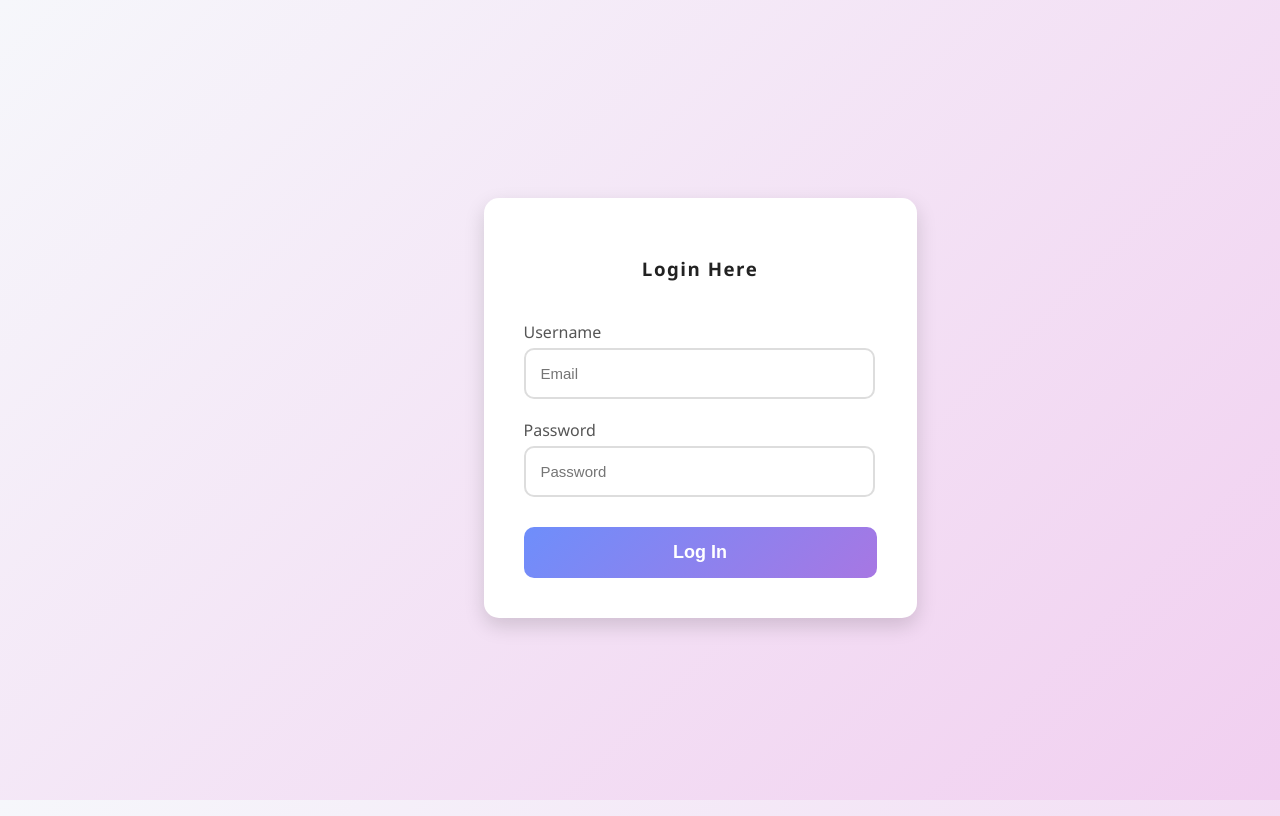
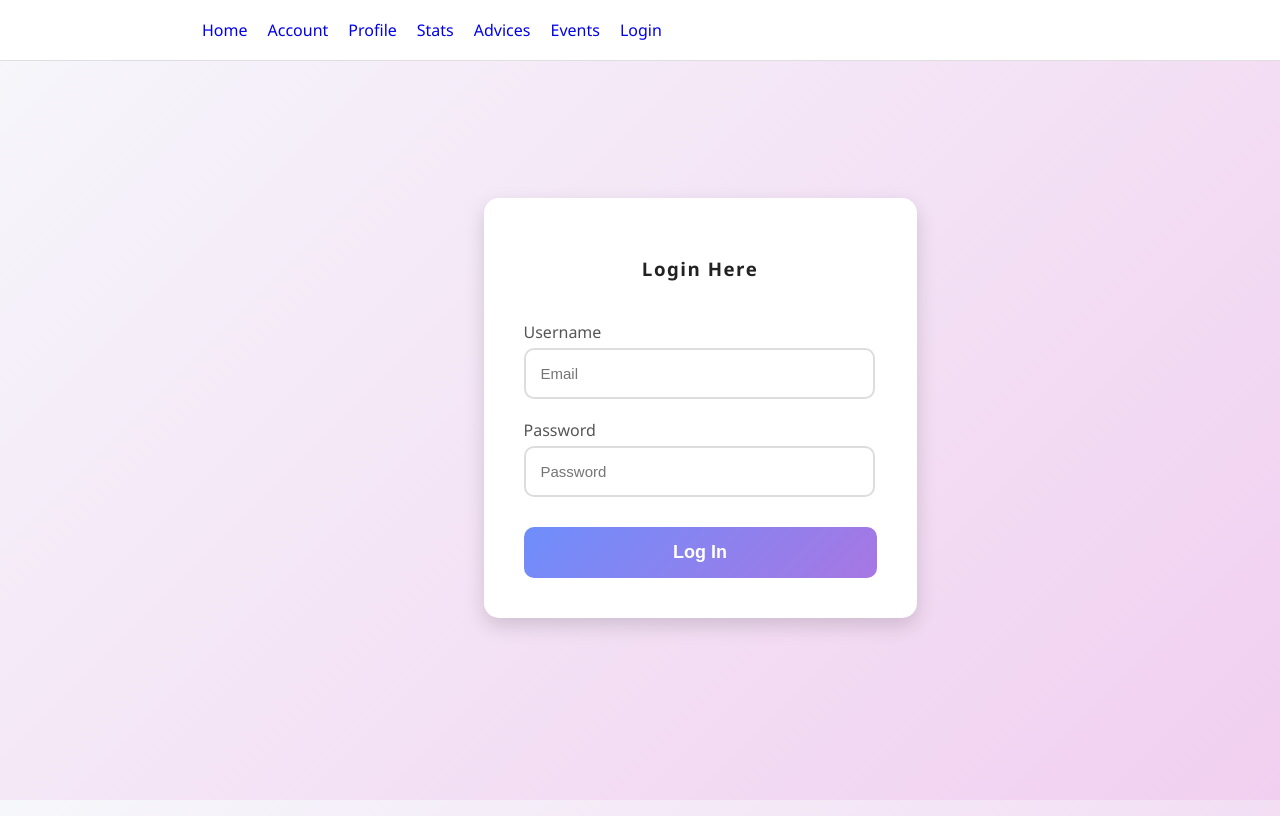
Before and after one commit to Sonny-Fourmont/2024-Epitech-Pool-Project-Survivor, a React (Create React App) app in the folder front/: page /login in a window 1280 px wide. Built offline with nearby package versions, Linux system fonts and the light colour scheme; the HTML template or start-up script is replaced by a standard one.

Commit message:
[ADD] navbar

```diff
--- a/front/src/App.tsx
+++ b/front/src/App.tsx
@@ -11,15 +11,17 @@ import { Routes, Route, Navigate } from 'react-router-dom';
 import Home from './components/homePage';
 import Login from './components/loginPage';
 import Profil from './components/profilPage/profil';
+import NavBar from './components/Navbar/Navbar';
 
 const App: React.FC = () => {
   return (
     <div>
+      <NavBar/>
       <Routes>
         <Route path="/" element={<Home />} />
         <Route path="/login" element={<Login />} />
         <Route path="/profil" element={<Profil />} />
-		<Route path="*" element={<Navigate to={"/"} />}/>
+		    <Route path="*" element={<Navigate to={"/"} />}/>
       </Routes>
     </div>
   );
--- /dev/null
+++ b/front/src/components/Navbar/Navbar.tsx
@@ -0,0 +1,44 @@
+/*
+** EPITECH PROJECT, 2024
+** B-SVR-500-LYN-5-1-survivor-killian.cottrelle
+** File description:
+** Navbar
+*/
+
+import React from "react";
+
+const NavBar: React.FC = () => {
+  return (
+    <>
+      <nav className="navbar">
+        <div className="navbar-wrapper">
+          <div className="nav-items">
+            <a href="/">
+              <p className="icon">Home</p>
+            </a>
+            <a href="/account">
+              <p className="icon">Account</p>
+            </a>
+            <a href="/profil">
+              <p className="icon">Profile</p>
+            </a>
+            <a href="/stats">
+              <p className="icon">Stats</p>
+            </a>
+            <a href="/advices">
+              <p className="icon">Advices</p>
+            </a>
+            <a href="/events">
+              <p className="icon">Events</p>
+            </a>
+            <a href="/login">
+              <p className="icon">Login</p>
+            </a>
+          </div>
+        </div>
+      </nav>
+    </>
+  );
+};
+
+export default NavBar;
--- a/front/src/index.css
+++ b/front/src/index.css
@@ -153,3 +153,39 @@ button:active {
   background: linear-gradient(135deg, #6e8efb 0%, #a777e3 100%);
   margin-top: 30px;
 }
+
+/* ---------------------- Navbar ----------------------- */
+
+.navbar {
+  position: fixed;
+  top: 0;
+  left: 0;
+  width: 100%;
+  height: 50px;
+  background: #ffff;
+  border-bottom: 1px solid #dfdfdf;
+  display: flex;
+  justify-content: center;
+  padding: 5px 0;
+}
+
+.navbar-wrapper {
+  width: 70%;
+  max-width: 1000px;
+  height: 100%;
+  display: flex;
+  justify-content: space-between;
+  align-items: center;
+}
+
+.nav-items {
+  height: 22px;
+  position: relative;
+}
+
+.icon {
+  height: 100%;
+  cursor: pointer;
+  margin: 0 10px;
+  display: inline-block;
+}
```
